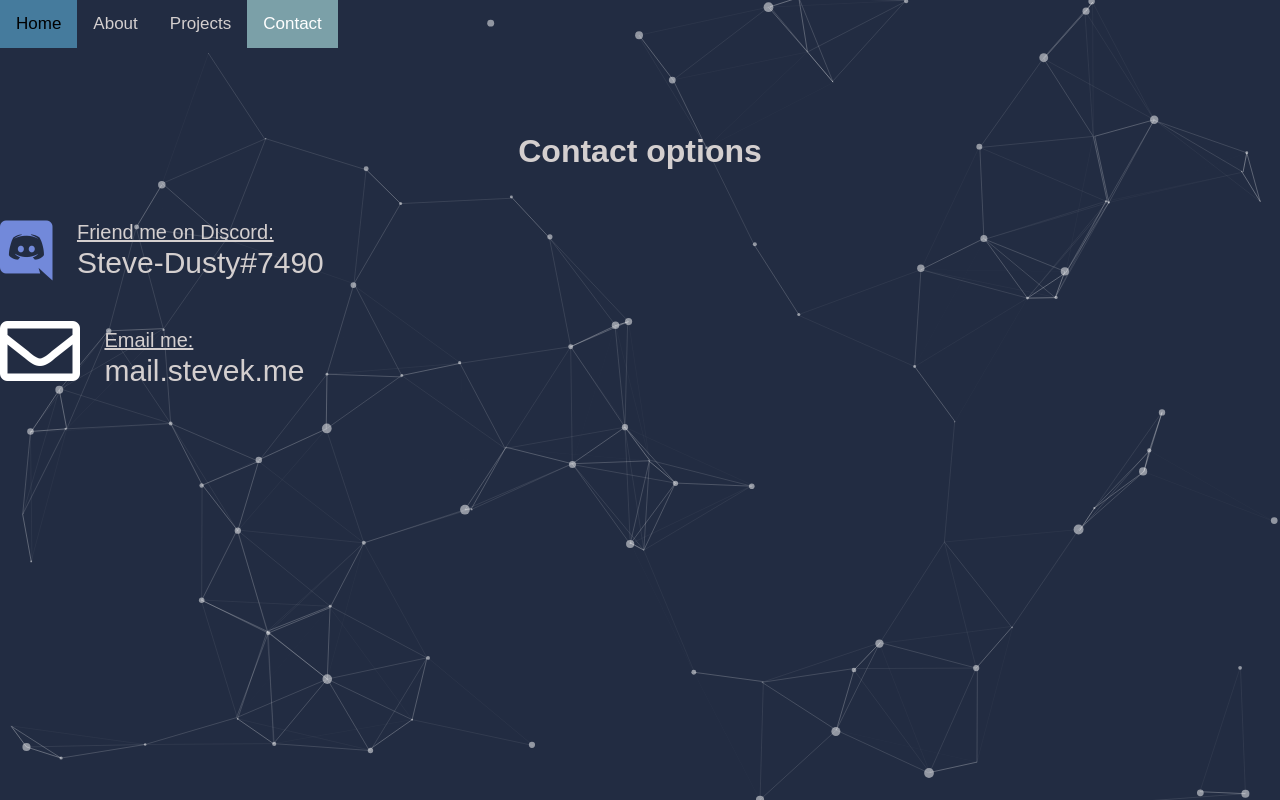
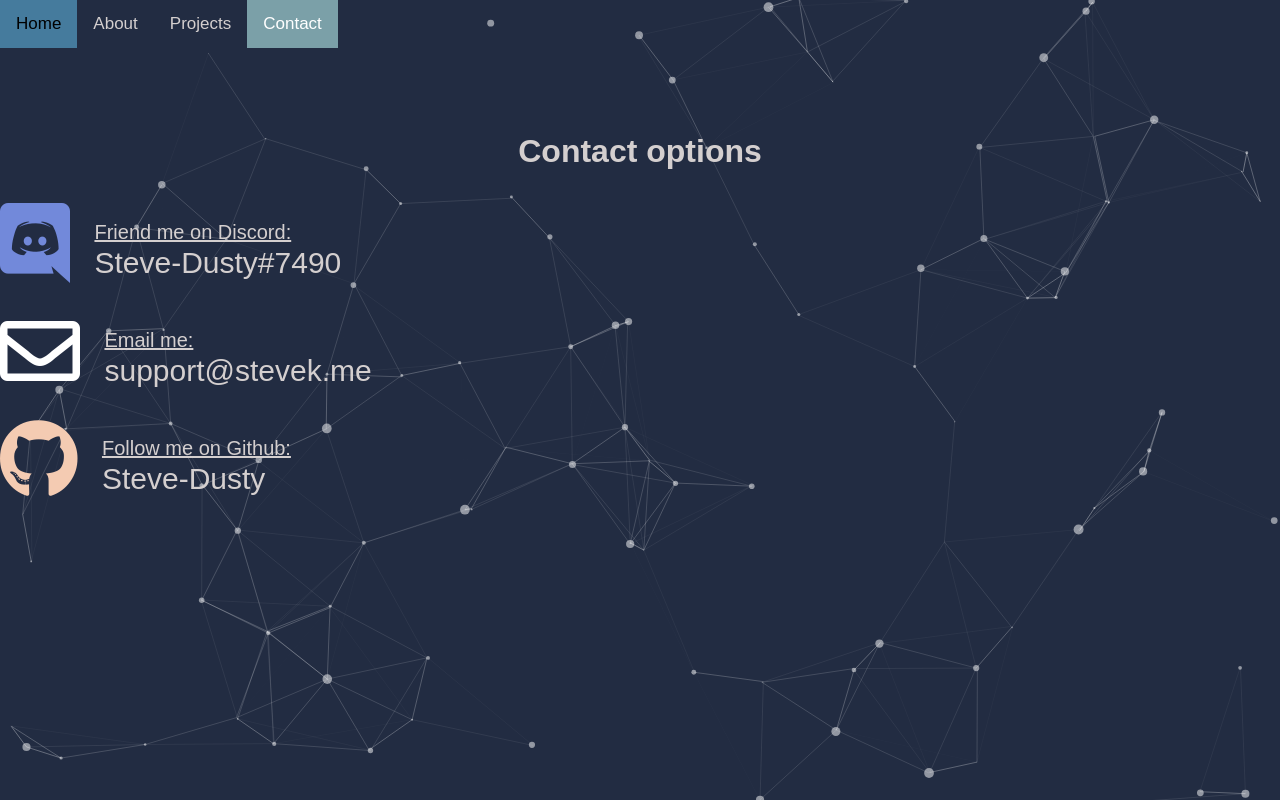
Before and after one commit to Steve-Dusty/my-portfolio, a Flask app: page /contact/ in a window 1280 px wide. Run offline with Flask 2, Linux system fonts and the light colour scheme.

Commit message:
Font fixes, added new email, and added GitHub contact in contact page

```diff
--- a/static/css/contact.css
+++ b/static/css/contact.css
@@ -60,7 +60,6 @@ body {
 .discord span {
   display: inline-block;
   font-size: 30px;
-  font-family: Arial, Helvetica, sans-serif ;
   color: #d4cfcf;
   padding: 20px;
 }
@@ -78,7 +77,6 @@ body {
 .email span {
   display: inline-block;
   font-size: 30px;
-  font-family: Arial, Helvetica, sans-serif ;
   color: #d4cfcf;
   padding: 20px;
 }
@@ -87,3 +85,20 @@ body {
   font-size: 20px;
   text-decoration: underline;
 }
+
+.fa-github{
+  color: #F4CBB2;
+}
+
+
+.github span {
+  display: inline-block;
+  font-size: 30px;
+  color: #d4cfcf;
+  padding: 20px;
+}
+
+.github a {
+  font-size: 20px;
+  text-decoration: underline;
+}
--- a/templates/contact.html
+++ b/templates/contact.html
@@ -30,13 +30,17 @@
             <h1>Contact options</h1>
         </div>
         <div class="discord">
-            <a href="https://discord.com" target="_blank"><i class="fab fa-discord fa-3x"></i></a>
+            <a href="https://discord.com" target="_blank"><i class="fab fa-discord fa-4x"></i></a>
             <span><a>Friend me on Discord:</a><br>Steve-Dusty#7490</span>
         </div>
         <div class="email">
-            <a href="mailto:stevedustyk@gmail.com"><i class="far fa-envelope fa-4x"></i></a>
-            <span><a>Email me:</a><br>mail.stevek.me</span>
+            <a href="mailto:support@stevek.me"><i class="far fa-envelope fa-4x"></i></a>
+            <span><a>Email me:</a><br>support@stevek.me</span>
 
+        </div>
+        <div class="github">
+            <a href="https://github.com/Steve-Dusty" target="_blank"><i class="fab fa-github fa-4x"></i></a>
+            <span><a>Follow me on Github:</a><br>Steve-Dusty</span>
         </div>
     </div>
 
```
